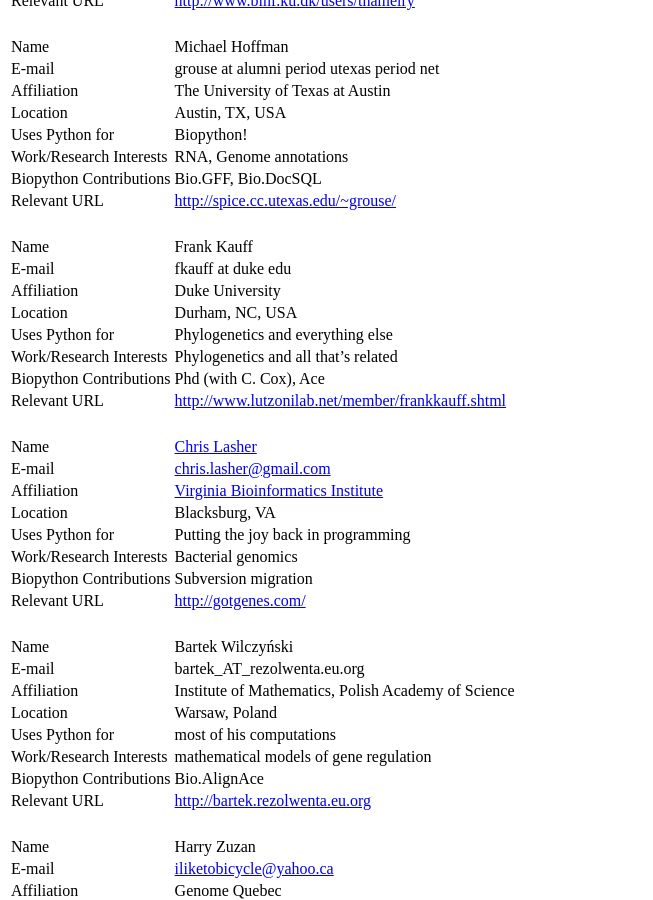
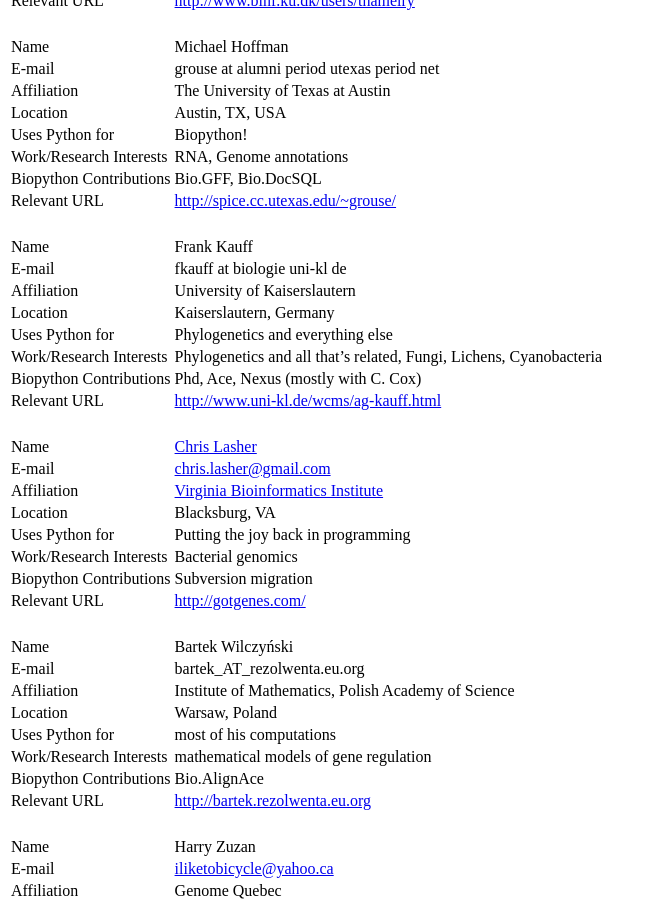
Before and after one commit to biopython/biopython.github.io, a Jekyll site: the page built from wiki/Participants.md, in a window 1280 px wide and 900 px high, scrolled down 1867 px. Shown: the whole window, without its empty margins (0-653 px from the left). Built offline with Jekyll 4.4.1, drawn with Linux system fonts in a browser that asks for light colours.

Commit message:
Change to wiki page

```diff
--- a/wiki/Participants.md
+++ b/wiki/Participants.md
@@ -114,16 +114,16 @@ layout: wiki
 | Biopython Contributions | Bio.GFF, Bio.DocSQL                       |
 | Relevant URL            | <http://spice.cc.utexas.edu/~grouse/>     |
 
-|                         |                                                     |
-|-------------------------|-----------------------------------------------------|
-| Name                    | Frank Kauff                                         |
-| E-mail                  | fkauff at duke edu                                  |
-| Affiliation             | Duke University                                     |
-| Location                | Durham, NC, USA                                     |
-| Uses Python for         | Phylogenetics and everything else                   |
-| Work/Research Interests | Phylogenetics and all that's related                |
-| Biopython Contributions | Phd (with C. Cox), Ace                              |
-| Relevant URL            | <http://www.lutzonilab.net/member/frankkauff.shtml> |
+|                         |                                                                     |
+|-------------------------|---------------------------------------------------------------------|
+| Name                    | Frank Kauff                                                         |
+| E-mail                  | fkauff at biologie uni-kl de                                        |
+| Affiliation             | University of Kaiserslautern                                        |
+| Location                | Kaiserslautern, Germany                                             |
+| Uses Python for         | Phylogenetics and everything else                                   |
+| Work/Research Interests | Phylogenetics and all that's related, Fungi, Lichens, Cyanobacteria |
+| Biopython Contributions | Phd, Ace, Nexus (mostly with C. Cox)                                |
+| Relevant URL            | <http://www.uni-kl.de/wcms/ag-kauff.html>                           |
 
 |                         |                                                              |
 |-------------------------|--------------------------------------------------------------|
```
Also changed, not shown: 1 other file.
